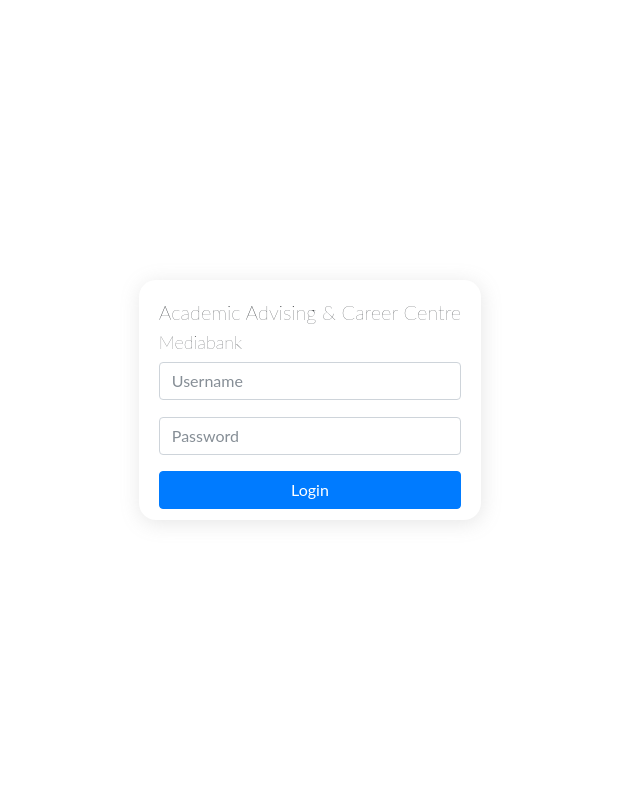
After one commit to raphalviz/Mediabank, a PHP site: page /login.php in a window 1280 px wide. The commit adds this page. Shown: the whole page, without its empty margins (330-970 px from the left). Run offline with PHP 8.4, Linux system fonts and the light colour scheme.

Commit message:
login wip and xss protection

```diff
--- a/api/events/create.php
+++ b/api/events/create.php
@@ -15,6 +15,9 @@ function createOne($db, $values) {
   echo json_encode($db->lastInsertId());
 }
 
-createOne($db, array($_POST['name'], $_POST['type']));
+createOne($db, array(
+  htmlspecialchars($_POST['name']),
+  htmlspecialchars($_POST['type'])
+));
 
 ?>
--- a/api/media/read.php
+++ b/api/media/read.php
@@ -19,7 +19,7 @@ function findById($db, $id) {
 }
 
 function findAll($db) {
-  $query = 'SELECT * FROM Media LIMIT 30';
+  $query = 'SELECT * FROM Media LIMIT 50';
   $stmt = $db->prepare($query);
   $stmt->execute();
   $result = $stmt->fetchAll(PDO::FETCH_ASSOC);
--- a/api/media/update.php
+++ b/api/media/update.php
@@ -18,9 +18,9 @@ function updateOne($db, $values) {
 }
 
 updateOne($db, array(
-  $_POST['EventID'],
+  htmlspecialchars($_POST['EventID']),
   (int)$_POST['year'],
-  $_POST['keywords'],
-  $_POST['MediaID']
+  htmlspecialchars($_POST['keywords']),
+  htmlspecialchars($_POST['MediaID'])
 ));
 ?>
--- a/index.php
+++ b/index.php
@@ -13,5 +13,7 @@
   </div>
 <?php
   include "partials/image-modal.php";
+  // TODO: Progress bar
+  // include "partials/progress.php";
   include "partials/footer.php";
 ?>
--- /dev/null
+++ b/login.php
@@ -0,0 +1,54 @@
+<link rel="stylesheet" href="https://maxcdn.bootstrapcdn.com/bootstrap/4.0.0-beta.2/css/bootstrap.min.css" integrity="sha384-PsH8R72JQ3SOdhVi3uxftmaW6Vc51MKb0q5P2rRUpPvrszuE4W1povHYgTpBfshb" crossorigin="anonymous">
+<div id="login-container">
+  <div id="login-box">
+    <div>
+      <h2>Academic Advising & Career Centre</h2>
+      <h3>Mediabank</h3>
+    </div>
+    <form>
+      <input class="form-control" type="text" placeholder="Username">
+      <input class="form-control" type="password" placeholder="Password">
+    </form>
+    <button id="login-button" class="btn btn-primary">Login</button>
+  </div>
+</div>
+<style>
+  #login-container {
+    display: flex;
+    height:100%;
+    width:100%;
+
+    justify-content: center;
+    align-items: center;
+  }
+
+  #login-box {
+    display: flex;
+    flex-direction: column;
+    justify-content: space-between;
+
+    padding: 20px;
+    height: 30%;
+    border-radius: 17px;
+
+    background-color: white;
+    -webkit-box-shadow: 1px 3px 20px 0px #88888836;
+    box-shadow: 1px 3px 20px 0px #88888836;
+
+    font-family: "Lato", Arial, Helvetica, sans-serif;
+  }
+
+  h2 {
+    font-size: 20px;
+    font-weight: 200 !important;
+  }
+
+  h3 {
+    font-size: 18px;
+    font-weight: 200 !important;
+  }
+
+  input[type="text"] {
+    margin-bottom:17px;
+  }
+</style>
```
Also changed, not shown: api/media/create.php (+8 -1 lines).
